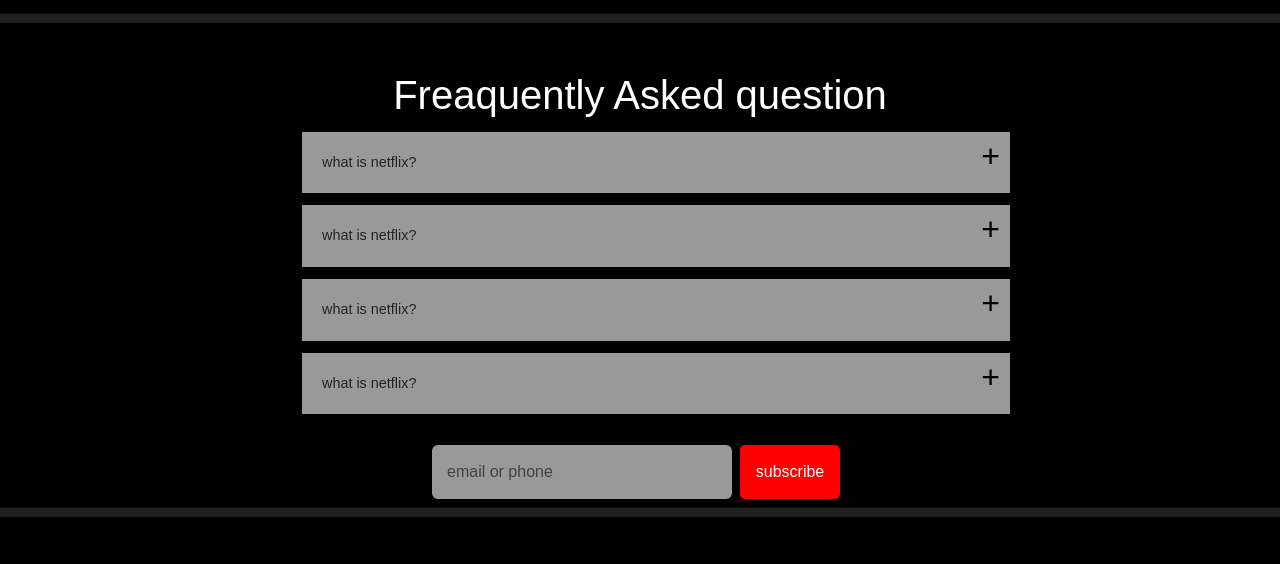
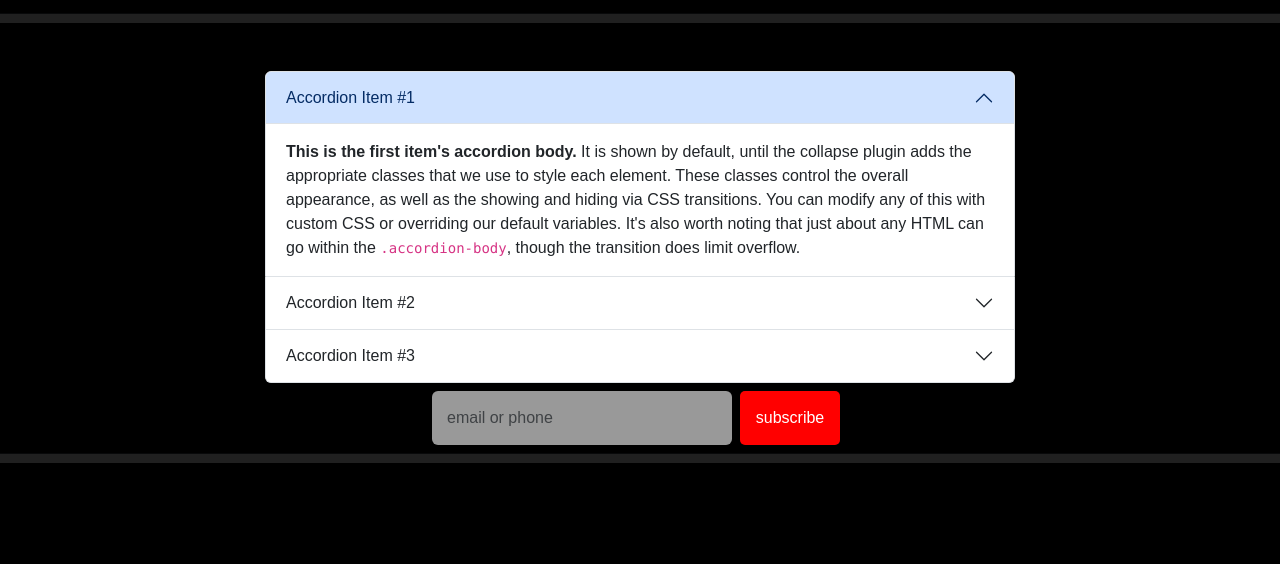
Before and after one commit to Kans2/Kans2.github.io, a plain HTML site: page netflix/index.html in a window 1280 px wide. Shown: the part 2391-2955 px from the top of the page. Drawn offline with nearby package versions, Linux system fonts and the light colour scheme.

Commit message:
Update index.html

```diff
--- a/netflix/index.html
+++ b/netflix/index.html
@@ -111,38 +111,44 @@
 </section>
 <hr class="m-0 p-0">
 <section id="faq">
-    <h1 class="text-center">Freaquently Asked question</h1>
-        <ul class="accordion">
-            <li>
-                    <input type="radio" name="accordion" id="first">
-                    <label for="first">what is netflix? </label>
-                <div   class="faq-content" id="content">
-                         <p>Lorem ipsum dolor sit amet consectetur adipisicing elit. Veniam dolores odio, tempora et nostrum<br> rem officiis animi nihil, dolorum harum ut<br> Iste, voluptates libero? Exercitationem harum perspiciatis officiis quis eaque.</p>
-                </div>
-            </li>
-            <li>
-                <input type="radio" name="accordion" id="second">
-                        <label for="second" >what is netflix?</label>
-                <div  class="faq-content" id="content">
-                         <p>Lorem ipsum dolor sit amet consectetur adipisicing elit. Veniam dolores odio, tempora et nostrum, rem officiis animi nihil, dolorum harum ut<br> Iste, voluptates libero? Exercitationem harum perspiciatis officiis quis eaque.</p>
-                </div>
-            </li>
-            <li>
-                <input type="radio" name="accordion" id="third">
-                        <label for="third">what is netflix?</label>
-                <div class="faq-content"  id="content">
-                         <p>Lorem ipsum dolor sit amet consectetur adipisicing elit. Veniam dolores odio, tempora et nostrum, rem officiis animi nihil, dolorum harum ut<br> Iste, voluptates libero? Exercitationem harum perspiciatis officiis quis eaque.</p>
-                </div>
-            </li>
-            <li>
-                <input type="radio" name="accordion" id="four">
-
-                        <label for="four">what is netflix?</label>
-                <div  class="faq-content" id="content">
-                         <p>Lorem ipsum dolor sit amet consectetur adipisicing elit. Veniam dolores odio, tempora et nostrum, rem officiis animi nihil, dolorum harum ut<br> Iste, voluptates libero? Exercitationem harum perspiciatis officiis quis eaque.</p>
-                </div>
-            </li>
-        </ul>
+    <div class="accordion" id="accordionExample">
+  <div class="accordion-item">
+    <h2 class="accordion-header">
+      <button class="accordion-button" type="button" data-bs-toggle="collapse" data-bs-target="#collapseOne" aria-expanded="true" aria-controls="collapseOne">
+        Accordion Item #1
+      </button>
+    </h2>
+    <div id="collapseOne" class="accordion-collapse collapse show" data-bs-parent="#accordionExample">
+      <div class="accordion-body">
+        <strong>This is the first item's accordion body.</strong> It is shown by default, until the collapse plugin adds the appropriate classes that we use to style each element. These classes control the overall appearance, as well as the showing and hiding via CSS transitions. You can modify any of this with custom CSS or overriding our default variables. It's also worth noting that just about any HTML can go within the <code>.accordion-body</code>, though the transition does limit overflow.
+      </div>
+    </div>
+  </div>
+  <div class="accordion-item">
+    <h2 class="accordion-header">
+      <button class="accordion-button collapsed" type="button" data-bs-toggle="collapse" data-bs-target="#collapseTwo" aria-expanded="false" aria-controls="collapseTwo">
+        Accordion Item #2
+      </button>
+    </h2>
+    <div id="collapseTwo" class="accordion-collapse collapse" data-bs-parent="#accordionExample">
+      <div class="accordion-body">
+        <strong>This is the second item's accordion body.</strong> It is hidden by default, until the collapse plugin adds the appropriate classes that we use to style each element. These classes control the overall appearance, as well as the showing and hiding via CSS transitions. You can modify any of this with custom CSS or overriding our default variables. It's also worth noting that just about any HTML can go within the <code>.accordion-body</code>, though the transition does limit overflow.
+      </div>
+    </div>
+  </div>
+  <div class="accordion-item">
+    <h2 class="accordion-header">
+      <button class="accordion-button collapsed" type="button" data-bs-toggle="collapse" data-bs-target="#collapseThree" aria-expanded="false" aria-controls="collapseThree">
+        Accordion Item #3
+      </button>
+    </h2>
+    <div id="collapseThree" class="accordion-collapse collapse" data-bs-parent="#accordionExample">
+      <div class="accordion-body">
+        <strong>This is the third item's accordion body.</strong> It is hidden by default, until the collapse plugin adds the appropriate classes that we use to style each element. These classes control the overall appearance, as well as the showing and hiding via CSS transitions. You can modify any of this with custom CSS or overriding our default variables. It's also worth noting that just about any HTML can go within the <code>.accordion-body</code>, though the transition does limit overflow.
+      </div>
+    </div>
+  </div>
+</div>
 </section>
 <section id="another">
 
```
